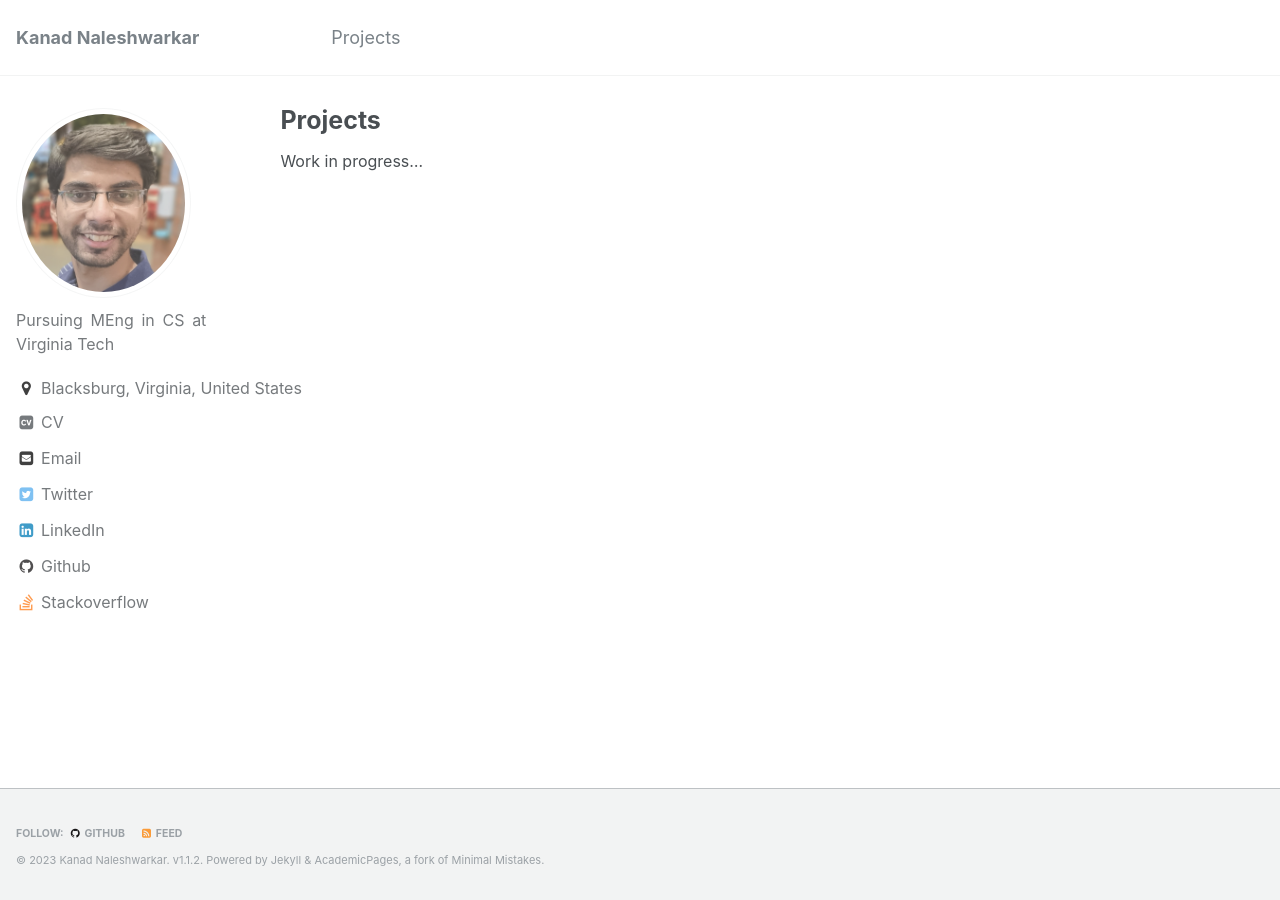
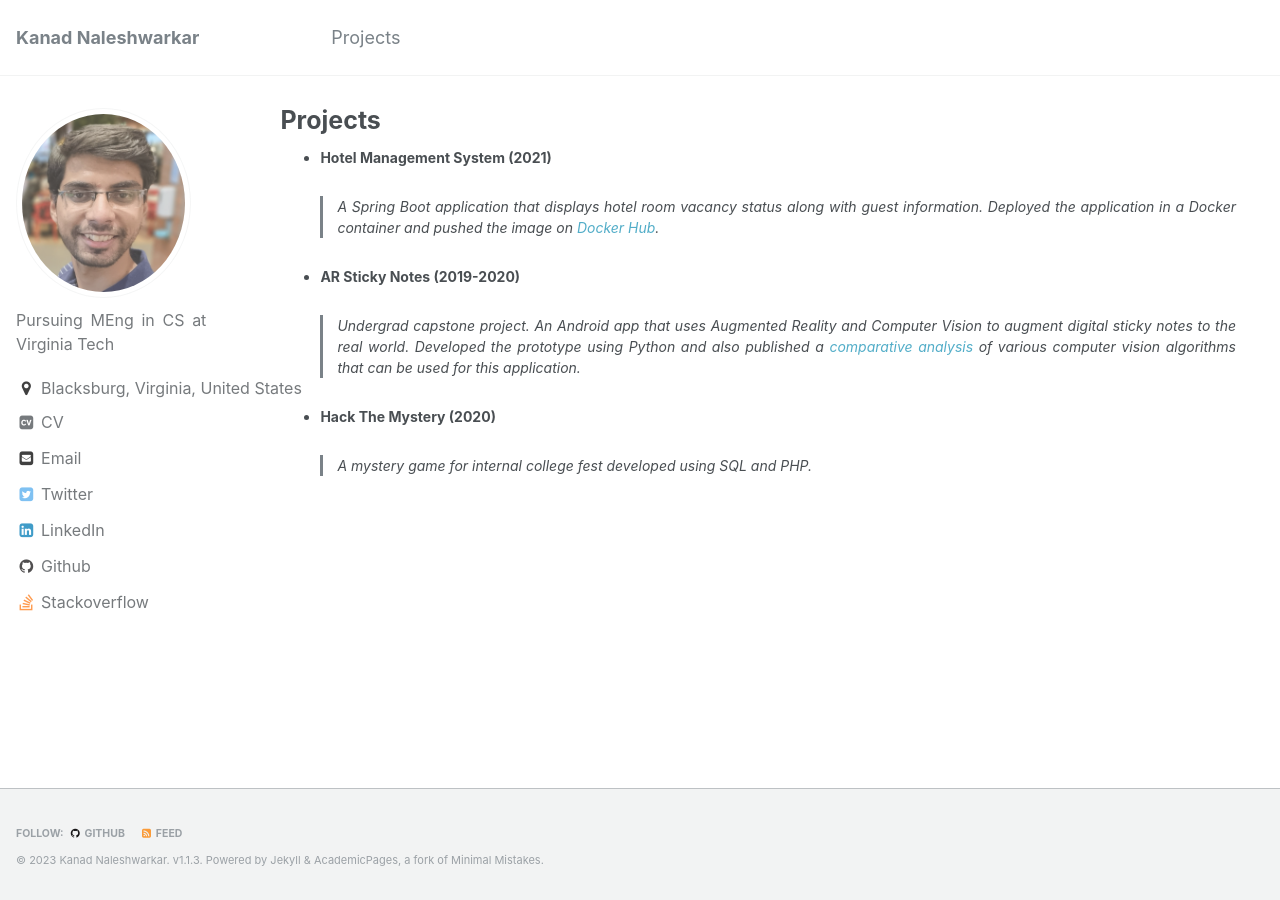
Before and after one commit to kanadn/kanadn.github.io, a Jekyll site: the page built from _pages/portfolio.md, in a window 1280 px wide. Built offline with Jekyll 4.4.1, drawn with Linux system fonts in a browser that asks for light colours; some web fonts are replaced.

Commit message:
Added projects in portfolio.

```diff
--- a/_config.yml
+++ b/_config.yml
@@ -6,7 +6,7 @@
 # `jekyll serve`. If you change this file, please restart the server process.
 
 # Site Settings
-version                  : "1.1.2"  #Major_Publish.Feature_Added.Minor_Update
+version                  : "1.1.3"  #Major_Publish.Feature_Added.Minor_Update
 locale                   : "en-US"
 title                    : "Kanad Naleshwarkar"
 title_separator          : " "
--- a/_pages/portfolio.md
+++ b/_pages/portfolio.md
@@ -5,4 +5,9 @@ permalink: /portfolio/
 author_profile: true
 ---
 
-Work in progress...
+- **Hotel Management System (2021)**
+    > A Spring Boot application that displays hotel room vacancy status along with guest information. Deployed the application in a Docker container and pushed the image on [Docker Hub](https://hub.docker.com/r/kanadn/learning-spring).
+- **AR Sticky Notes (2019-2020)**
+    > Undergrad capstone project. An Android app that uses Augmented Reality and Computer Vision to augment digital sticky notes to the real world. Developed the prototype using Python and also published a [comparative analysis](https://kanadn.github.io/files/full-paper_ICETET.pdf) of various computer vision algorithms that can be used for this application.
+- **Hack The Mystery (2020)**
+    > A mystery game for internal college fest developed using SQL and PHP.
```
